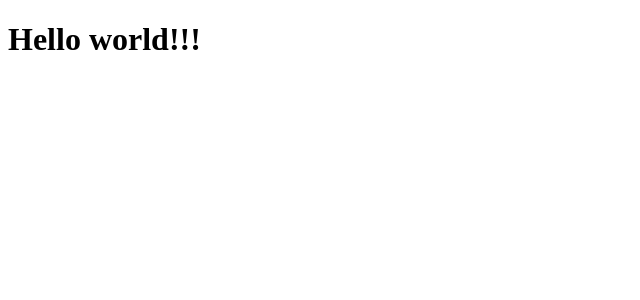
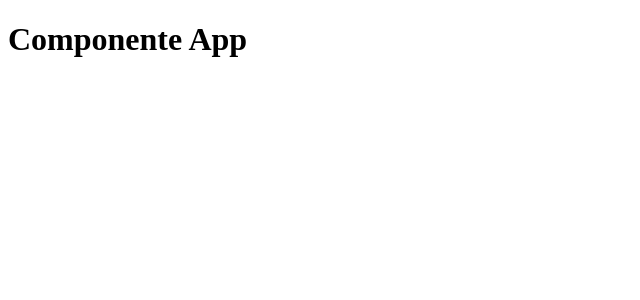
Before and after one commit to romuloms/react-fundamentos, a React app: page / in a window 1280 px wide. Shown: the top 300 px of the page, without its empty margins (0-640 px from the left). Built offline with nearby package versions, Linux system fonts and the light colour scheme.

Commit message:
created first component

```diff
--- /dev/null
+++ b/src/App.js
@@ -0,0 +1,7 @@
+import React from 'react';
+
+function App() {
+  return <h1>Componente App</h1>;
+}
+
+export default App;
--- a/src/index.js
+++ b/src/index.js
@@ -1,9 +1,12 @@
 import React from 'react';
 import ReactDOM from 'react-dom';
 
+import App from './App';
+
+// Functional Component -> function
+// Class Component -> class
+
 ReactDOM.render(
-  <h1 id='title'>
-    <span>Hello world!!!</span>
-  </h1>,
+  <App />,
   document.getElementById('root'),
 );
```
Also changed, not shown: 4 other files (tests, documents, lock files or other folders).
